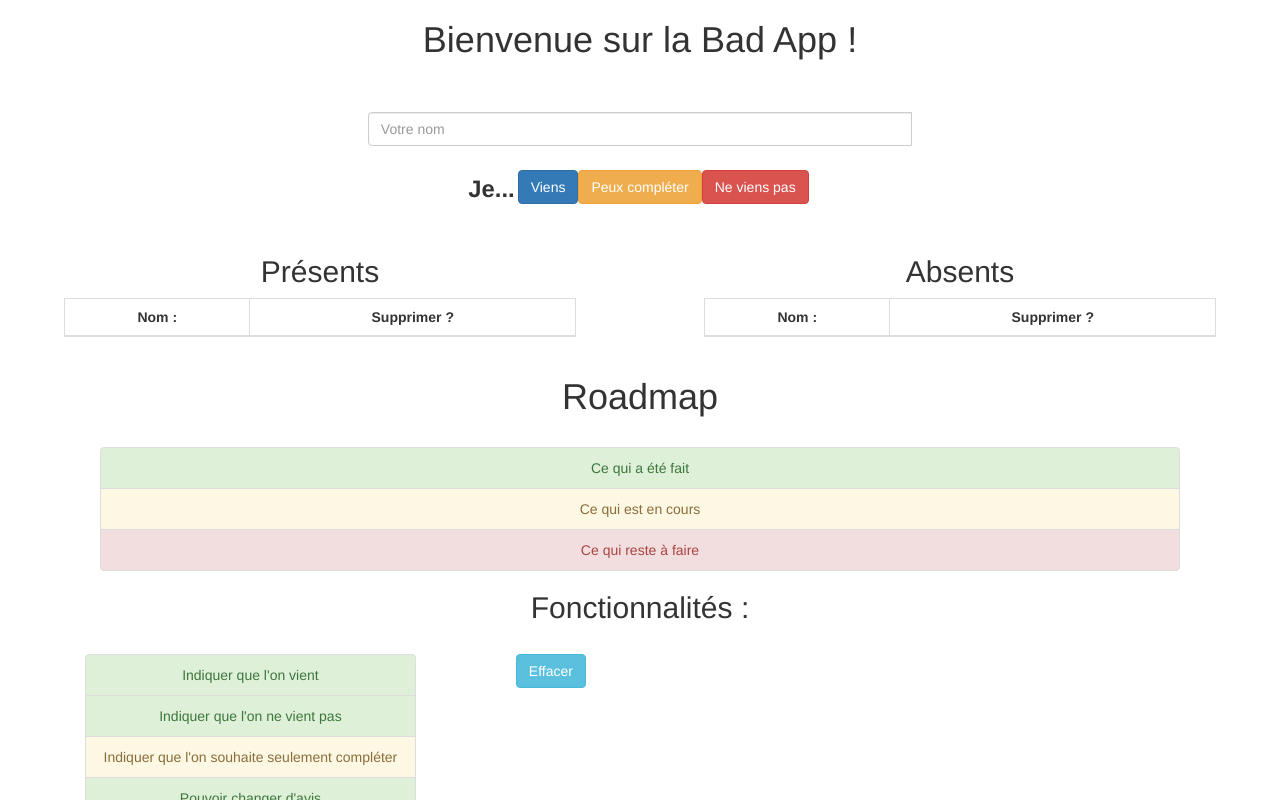
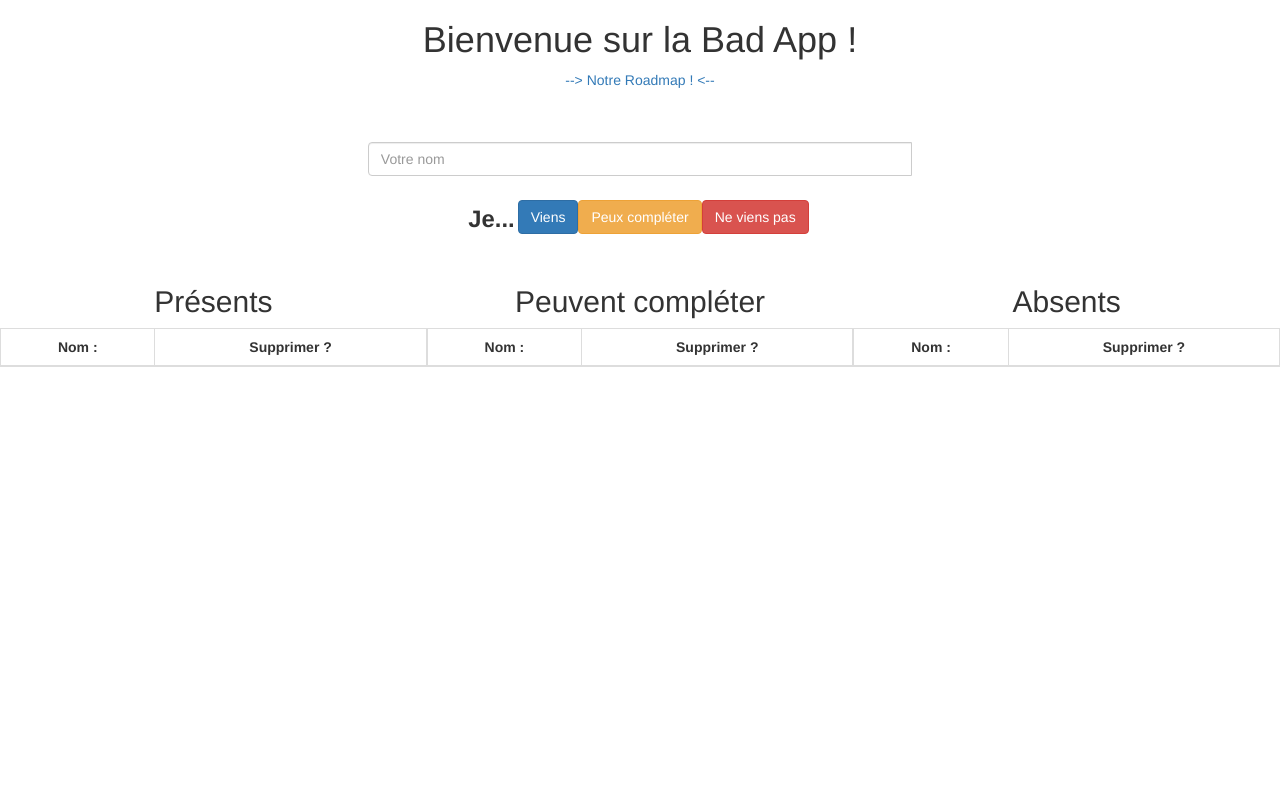
Before and after one commit to FRosay/MEAN-application-skeleton, an Angular app in the folder front/: page /main in a window 1280 px wide. Before the commit this address led to /. Shown: the top 800 px of the page. Built offline with nearby package versions, Linux system fonts and the light colour scheme.

Commit message:
Added a 3rd table for uncertain people, making it so that noone can be in more than 1 table at once, and separated the home view and the roadmap (+links).

```diff
--- a/front/src/app/app-routing.module.ts
+++ b/front/src/app/app-routing.module.ts
@@ -2,9 +2,12 @@ import { NgModule }             from '@angular/core';
 import { RouterModule, Routes } from '@angular/router';
 import { AppComponent }         from './app.component';
 import { RoadmapComponent }     from './roadmap/roadmap.component';
+import { RegistrationComponent } from './registration/registration.component'
 
 const routes: Routes = [
-  { path: 'roadmap', component: RoadmapComponent }
+  { path: '', redirectTo: '/main', pathMatch: 'full' },
+  { path: 'main', component: RegistrationComponent },
+  { path: 'roadmap', component: RoadmapComponent },
 ];
 
 @NgModule({
--- a/front/src/app/app.component.html
+++ b/front/src/app/app.component.html
@@ -2,6 +2,5 @@
   <h1>
     Bienvenue sur la {{ title }} !
   </h1>
-  <app-registration></app-registration>
-  <app-roadmap></app-roadmap>
+  <router-outlet></router-outlet>
 </div>
--- a/front/src/app/elements/registration.ts
+++ b/front/src/app/elements/registration.ts
@@ -4,27 +4,35 @@ export class Registration {
     date: Date;
     liste_participants: User[];
     liste_absents: User[];
+    liste_incertains: User[];
     joueur_en_attente: User;
 
     constructor() {
         this.liste_absents = [];
         this.liste_participants = [];
+        this.liste_incertains = [];
     }
 
     addUser(user: User) {
         this.deleteAvailableUserByName(user.name);
         this.deleteUnavailableUserByName(user.name);
+        this.deleteUncertainUserByName(name);
         this.liste_participants.push(user);
     }
 
     addUnavailableUser(user: User): void {
         this.deleteAvailableUserByName(name);
         this.deleteUnavailableUserByName(name);
+        this.deleteUncertainUserByName(name);
         this.liste_absents.push(user);
     }
 
     getAvailableUsers(): User[] {
         return this.liste_participants;
+    }
+
+    getUncertainUsers(): User[] {
+        return this.liste_incertains;
     }
 
     getUnavailableUsers(): User[] {
@@ -33,6 +41,12 @@ export class Registration {
 
     deleteAvailableUserByName(name: string): void {
         this.liste_participants = this.liste_participants.filter(function (user) {
+            return user.name !== name;
+        });
+    }
+
+    deleteUncertainUserByName(name: string): void {
+        this.liste_incertains = this.liste_incertains.filter(function (user) {
             return user.name !== name;
         });
     }
@@ -47,8 +61,15 @@ export class Registration {
         const waitingUser = new User(name);
         if (!this.joueur_en_attente || this.joueur_en_attente.name === waitingUser.name) {
             this.joueur_en_attente = waitingUser;
+            this.deleteUncertainUserByName(name);
+            this.deleteAvailableUserByName(name);
+            this.deleteUnavailableUserByName(name);
+            this.liste_incertains.push(waitingUser);
         }
         else {
+            this.liste_incertains= [];
+            this.deleteAvailableUserByName(name);
+            this.deleteUnavailableUserByName(name);
             this.liste_participants.push(waitingUser);
             this.liste_participants.push(this.joueur_en_attente);
             this.joueur_en_attente = null;
--- a/front/src/app/registration/list-users/list-users.component.html
+++ b/front/src/app/registration/list-users/list-users.component.html
@@ -13,6 +13,26 @@
           <td #userName>{{user.name}}</td>
           <td>
             <a (click)="deleteAvailableUser(user.name)">Supprimer</a>
+          </td>
+        </tr>
+      </tbody>
+    </table>
+  </div>
+
+  <div class="flex_user_list">
+    <h2 class="sub-header">Peuvent compléter</h2>
+    <table class="table table-striped table-bordered">
+      <thead>
+        <tr>
+          <th scope="col" class="text-center">Nom :</th>
+          <th scope="col" class="text-center">Supprimer ?</th>
+        </tr>
+      </thead>
+      <tbody>
+        <tr *ngFor="let user of getUncertainUsers()">
+          <td #userName>{{user.name}}</td>
+          <td>
+            <a (click)="deleteUncertainUser(user.name)">Supprimer</a>
           </td>
         </tr>
       </tbody>
--- a/front/src/app/registration/list-users/list-users.component.ts
+++ b/front/src/app/registration/list-users/list-users.component.ts
@@ -20,6 +20,10 @@ export class ListUsersComponent implements OnInit {
     return this.registrationService.getAvailableUsers();
   }
 
+  getUncertainUsers(): User[] {
+    return this.registrationService.getUncertainUsers();
+  }
+
   getUnavailableUsers(): User[] {
     return this.registrationService.getUnavailableUsers();
   }
@@ -28,6 +32,10 @@ export class ListUsersComponent implements OnInit {
     this.registrationService.deleteAvailableUser(name);
   }
 
+  deleteUncertainUser(name: string) {
+    this.registrationService.deleteUncertainUser(name);
+  }
+
   deleteUnavailableUser(name: string) {
     this.registrationService.deleteUnavailableUser(name);
   }
--- a/front/src/app/registration/registration.component.html
+++ b/front/src/app/registration/registration.component.html
@@ -1,4 +1,7 @@
 <div>
+  <nav>
+    <a routerLink="/roadmap">--> Notre Roadmap ! <--</a>
+  </nav>
   <app-register-button></app-register-button>
   <app-list-users></app-list-users>
 <div>
--- a/front/src/app/registration/registration.service.ts
+++ b/front/src/app/registration/registration.service.ts
@@ -26,6 +26,10 @@ export class RegistrationService {
     return this.reservation.getAvailableUsers();
   }
 
+  getUncertainUsers(): User[] {
+    return this.reservation.getUncertainUsers();
+  }
+
   getUnavailableUsers(): User[] {
     return this.reservation.getUnavailableUsers();
   }
@@ -33,6 +37,12 @@ export class RegistrationService {
   deleteAvailableUser(name: string): void {
     if (name) {
       this.reservation.deleteAvailableUserByName(name);
+    }
+  }
+
+  deleteUncertainUser(name: string): void {
+    if (name) {
+      this.reservation.deleteUncertainUserByName(name);
     }
   }
 
--- a/front/src/app/roadmap/roadmap.component.html
+++ b/front/src/app/roadmap/roadmap.component.html
@@ -1,4 +1,8 @@
-<h1>Roadmap</h1>
+<nav>
+    <a routerLink="/main">(Retour à l'accueil)</a>
+  </nav>
+
+<h1>Roadmap :</h1>
 
   <ul class="list-group fixedleft">
     <li class="list-group-item list-group-item-success">Ce qui a été fait</li>
@@ -6,7 +10,7 @@
     <li class="list-group-item list-group-item-danger">Ce qui reste à faire</li>
   </ul>
 
-<h2>Fonctionnalités :</h2>
+<h2>Fonctionnalités à implémenter :</h2>
 
 <div class="row">
   <div class="col">
@@ -36,7 +40,7 @@
   </div>
 </div>
 
-<h2>Habillage :</h2>
+<h2>Habillage à réaliser :</h2>
 
 <div class="row">
   <div class="col">
```
